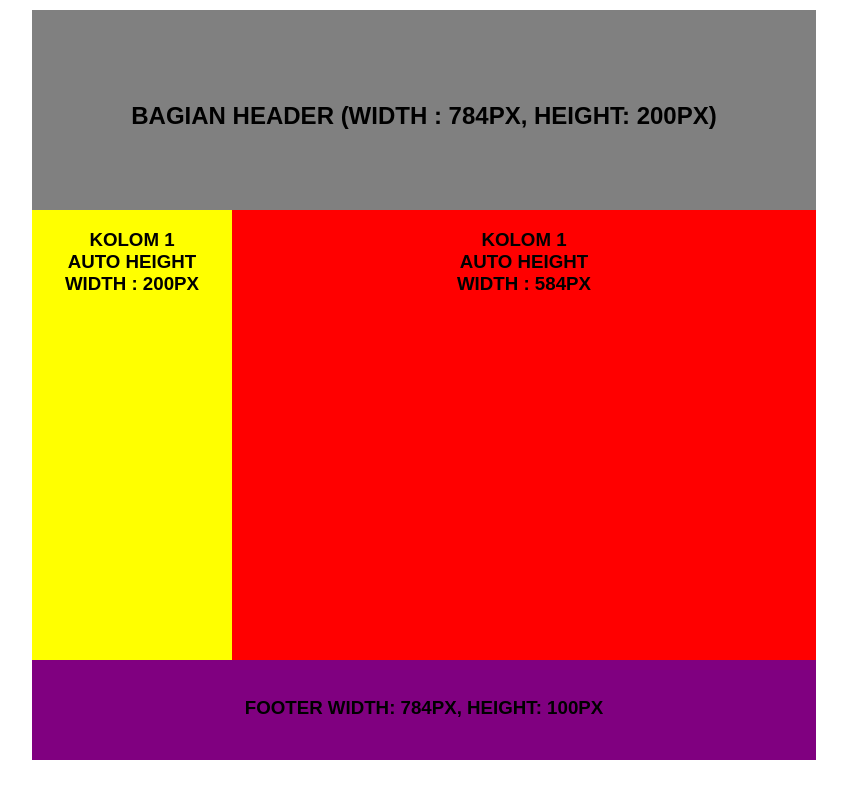
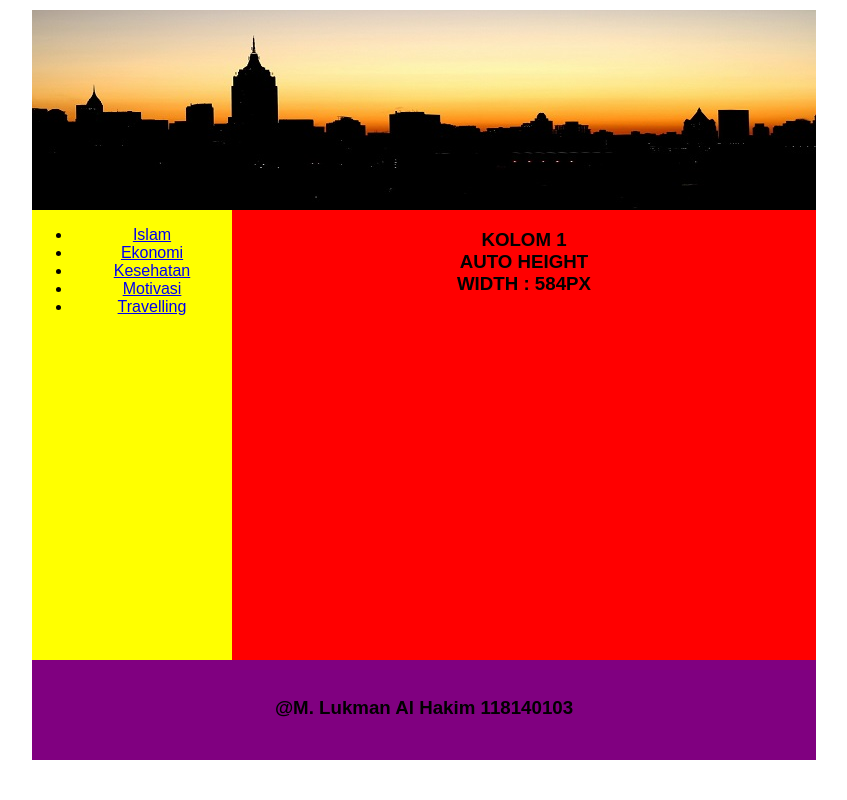
Before and after one commit to LukmanAH/PrakWeb-Cluster-a1, a PHP site: page /Tugas_Prak1.php in a window 1280 px wide. Shown: the whole page, without its empty margins (216-1063 px from the left). Run offline with PHP 8.4, Linux system fonts and the light colour scheme.

Commit message:
up dikit

```diff
--- a/Tugas_Prak1.php
+++ b/Tugas_Prak1.php
@@ -14,7 +14,7 @@
     }
 
     header {
-      background: grey;
+      background-image: url('gambar/img2.jpg');
       /*height: 50px;*/
 
       width: 784px;
@@ -38,6 +38,31 @@
       text-align: center;
     }
 
+    .vertikal ul {
+      list-style-type: none;
+      border: 1px solid black;
+      width: 200px;
+      margin: 0;
+      padding: 0;
+      font-family: arial;
+      font-size: 16px;
+      font-weight: bold;
+      background-color: crimson;
+    }
+
+    .vertikal ul li a {
+      display: block;
+      color: white;
+      margin: 5px 7px;
+      text-decoration: none;
+      border-bottom: 1px solid black;
+      padding: 5px;
+    }
+
+    .vertikal ul li a:hover {
+      background-color: orange;
+    }
+
     article {
       background: red;
       float: left;
@@ -58,17 +83,21 @@
 <body>
   <div class="wrap">
     <header>
-      <br><br><br><br>
-      <h2>BAGIAN HEADER (WIDTH : 784PX, HEIGHT: 200PX)</h2>
+
     </header>
 
     <div class="container">
 
       <aside>
-        <H3>KOLOM 1<br>
-          AUTO HEIGHT <br>
-          WIDTH : 200PX <br></H3>
-
+        <nav class=”vertikal”>
+          <ul>
+            <li><a href=”#”>Islam</a></li>
+            <li><a href=”#”>Ekonomi</a></li>
+            <li><a href=”#”>Kesehatan</a></li>
+            <li><a href=”#”>Motivasi</a></li>
+            <li><a href=”#”>Travelling</a></li>
+          </ul>
+        </nav>
       </aside>
 
       <article>
@@ -81,7 +110,7 @@
     <div class="clear"></div>
     <footer>
       <br>
-      <h3>FOOTER WIDTH: 784PX, HEIGHT: 100PX</h3>
+      <h3>@M. Lukman Al Hakim 118140103 </h3>
     </footer>
   </div>
 </body>
```
Also changed, not shown: gambar/img1.jpg (added), gambar/img2.jpg (added).
